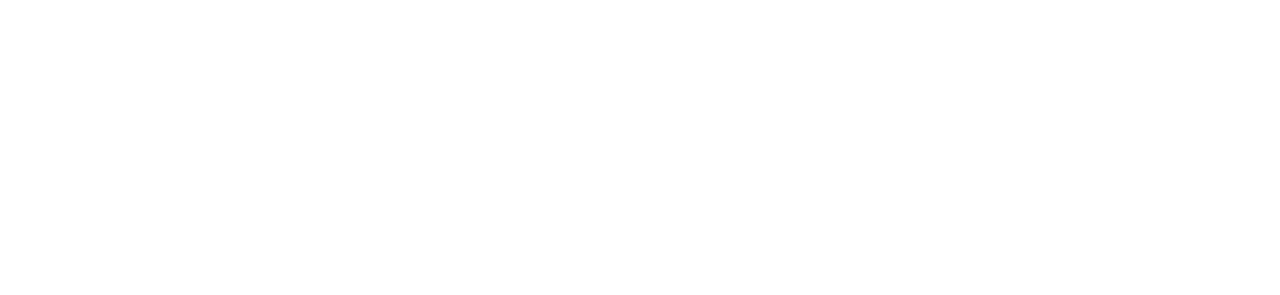
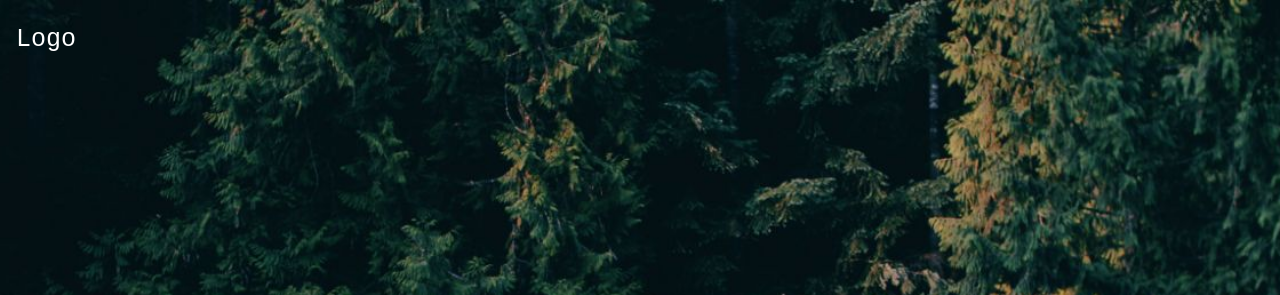
Before and after one commit to sonukiran/Flask-Python-Heroku-App, a plain HTML site: page templates/index.html in a window 1280 px wide. Shown: the top 295 px of the page. Drawn offline with Linux system fonts and the light colour scheme.

Commit message:
Update index.html

```diff
--- a/templates/index.html
+++ b/templates/index.html
@@ -7,7 +7,7 @@ body, html {
 }
 
 .bgimg {
-  background-image: url('Flask-Python-Heroku-App/templates/forestbridge.jpg');
+  background-image: url('/static/forestbridge.jpg');
   height: 100%;
   background-position: center;
   background-size: cover;
```
